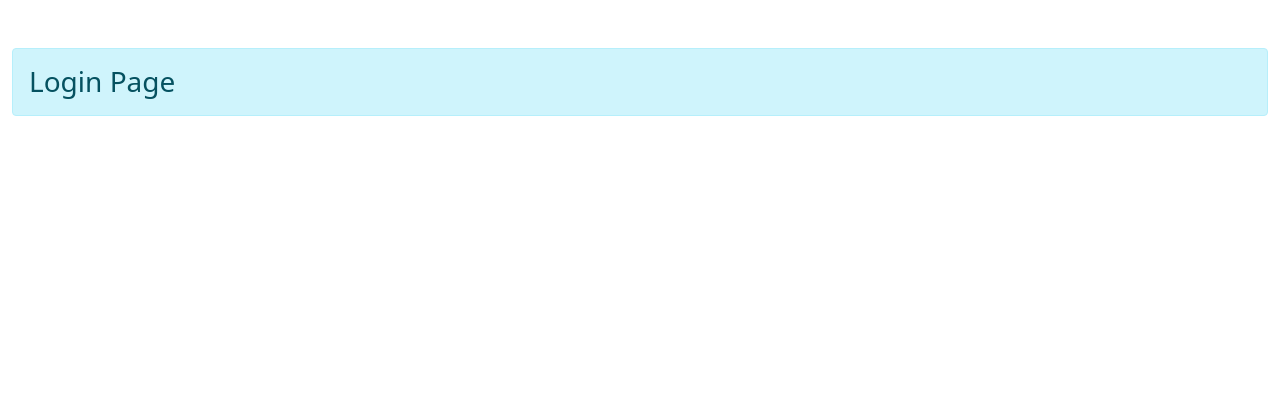
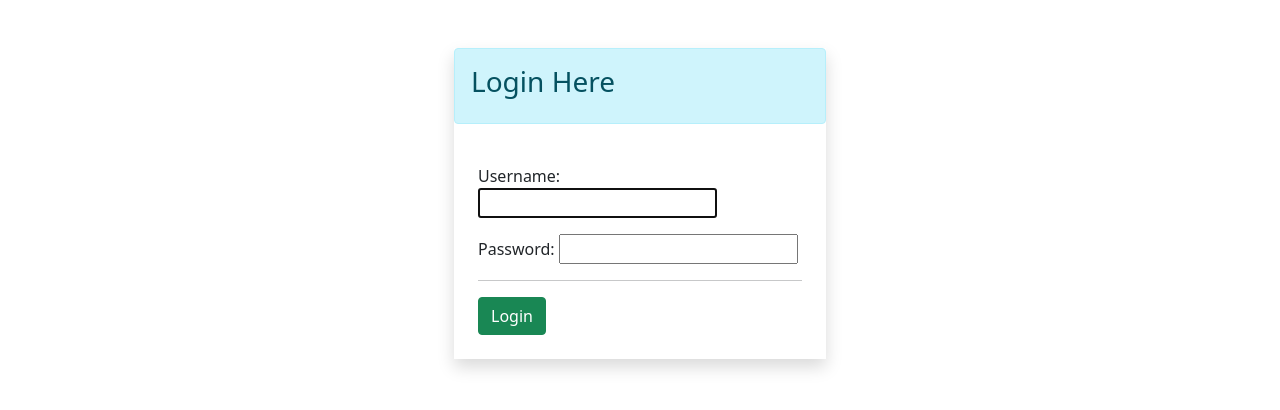
Before and after one commit to sahanirohit/todolist, a Django app: page /login/ in a window 1280 px wide. Shown: the part 56-466 px from the top of the page. Run offline with Django 3.2, Linux system fonts and the light colour scheme; some libraries are stand-ins or nearby versions.

Commit message:
Login Page created

```diff
--- a/task/views.py
+++ b/task/views.py
@@ -1,12 +1,32 @@
-from django.shortcuts import redirect, render, HttpResponse
-from django.contrib.auth.forms import UserCreationForm
+from multiprocessing import AuthenticationError
+from django.shortcuts import redirect, render
+from django.http import HttpResponse
+from django.contrib.auth.forms import UserCreationForm, AuthenticationForm
+from django.contrib.auth import authenticate
+from django.contrib import messages
 
 # Create your views here.
 def index(request):
     return render(request, 'index.html')
 
 def login(request):
-    return render(request, 'login.html')
+    fm = AuthenticationForm()
+    if request.method == "GET":
+        fm = AuthenticationForm()
+        return render(request, 'login.html',{"login_form":fm})
+    else:
+        # if request.method == "POST":
+        fm = AuthenticationForm(data=request.POST)
+        if fm.is_valid():
+            un = fm.cleaned_data.get('username')
+            pw = fm.cleaned_data.get('password')
+        user = authenticate(username = un, password = pw)
+        if user is not None:
+            return redirect('home')
+        else:
+            messages.add_message(request, "Invalid username and password. Try again...")
+            return redirect('login')
+    return render(request, 'login.html',{"login_form":fm})
 
 def signup(request):
     fm = UserCreationForm()
@@ -14,7 +34,8 @@ def signup(request):
         fm = UserCreationForm(request.POST)
         if fm.is_valid():
             fm.save()
-            return redirect('home')
+            return redirect('login')
+
     else:
         fm = UserCreationForm()
         return render(request, 'signup.html',{'signup_form':fm})
--- a/templates/login.html
+++ b/templates/login.html
@@ -59,9 +59,30 @@
         </div> {% endcomment %}
 
 
-        <h3 class="alert alert-info mt-5">Login Page</h3>
 
 
+        <div class="container pt-5">
+          <div class="col-sm-4 mx-auto shadow">
+            <div class="alert alert-info">
+              <h3>Login Here</h3>
+            </div>
+            <div class="p-4">
+              {% if messages %}
+                    {% for msg in messages %}
+                    <div class="alert alert-info">
+                      <h3>{{msg}}</h3>
+                    </div>
+                    {% endfor %}
+                  {% endif %}
+              <form action="" method="post">
+                {% csrf_token %}
+                {{login_form.as_p}}
+                <hr>
+                <input type="submit" class="btn btn-success" value="Login">
+              </form>
+            </div>
+          </div>
+        </div>
 
 
         <script src="/static/js/bootstrap.min.js"></script>
--- a/todolist/urls.py
+++ b/todolist/urls.py
@@ -20,6 +20,6 @@ from task import views
 urlpatterns = [
     path('admin/', admin.site.urls),
     path('',views.index, name="home"),
-    path('login/',views.login),
+    path('login/',views.login, name="login"),
     path('signup/',views.signup),
 ]
```
Also changed, not shown: db.sqlite3.
